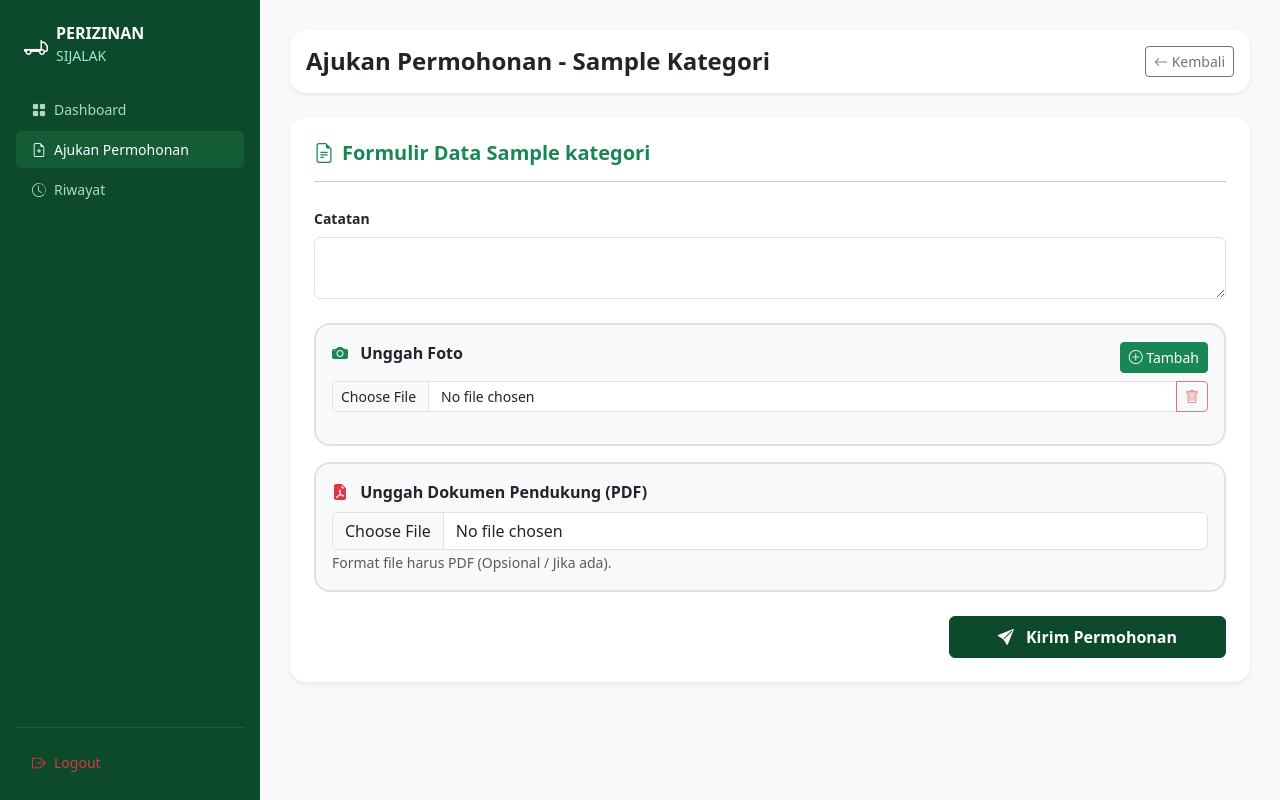
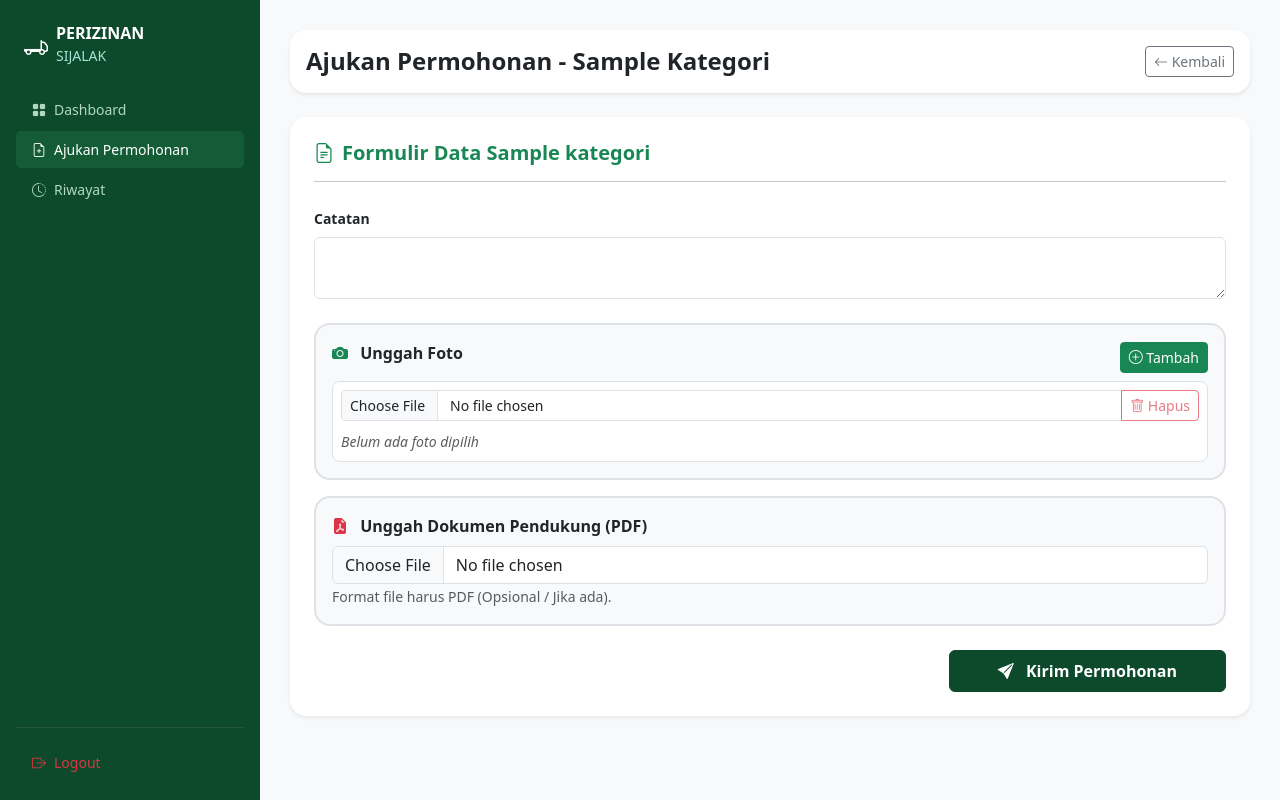
Before and after one commit to dewinoryulindaputri/pengajuan-alat-berat, a Flask app: template templates/permohonan.html in a window 1280 px wide. Run offline with Flask 3, Linux system fonts and the light colour scheme; the template is opened without the code that fills it: most values are stand-ins (such as "Sample title", 1, 10 or a date in 2020); some libraries are stand-ins or nearby versions.

Commit message:
Perbaiki tombol hapus foto agar menghapus baris input dan preview dengan benar

```diff
--- a/templates/permohonan.html
+++ b/templates/permohonan.html
@@ -41,8 +41,7 @@
 
         .btn-success-custom { background-color: #0d4a2b; border-color: #0d4a2b; color: white; }
         .btn-success-custom:hover { background-color: #145c35; border-color: #145c35; color: white; }
-        .preview-box { position: relative; width: 90px; height: 90px; }
-        .preview-img { width: 100%; height: 100%; object-fit: cover; border-radius: 8px; border: 2px solid #dee2e6; }
+        .preview-img { width: 70px; height: 70px; object-fit: cover; border-radius: 8px; border: 2px solid #dee2e6; }
 
         /* Style agar select2 mengikuti lebar bootstrap */
         .select2-container .select2-selection--single { height: 38px; padding: 5px; border: 1px solid #dee2e6; border-radius: 8px; }
@@ -190,13 +189,17 @@
                                 <label class="form-label fw-bold"><i class="bi bi-camera-fill text-success me-2"></i> Unggah Foto</label>
                                 <button type="button" id="btnTambahFoto" class="btn btn-sm btn-success"><i class="bi bi-plus-circle"></i> Tambah</button>
                             </div>
-                            <div id="containerInputFoto" class="vstack gap-2">
-                                <div class="input-group input-group-sm item-foto">
-                                    <input type="file" name="foto" class="form-control file-input" accept="image/*" required>
-                                    <button type="button" class="btn btn-outline-danger btnHapus" disabled><i class="bi bi-trash"></i></button>
+                            <div id="containerInputFoto" class="vstack gap-3">
+                                <div class="p-2 border rounded-3 bg-white item-foto">
+                                    <div class="input-group input-group-sm mb-2">
+                                        <input type="file" name="foto" class="form-control file-input" accept="image/*" required>
+                                        <button type="button" class="btn btn-outline-danger btnHapus" disabled><i class="bi bi-trash"></i> Hapus</button>
+                                    </div>
+                                    <div class="preview-container">
+                                        <small class="text-muted fst-italic">Belum ada foto dipilih</small>
+                                    </div>
                                 </div>
                             </div>
-                            <div id="previewGrid" class="d-flex flex-wrap gap-2 mt-3"></div>
                         </div>
                     </div>
 
@@ -244,13 +247,18 @@
         // Script Foto
         const btnTambahFoto = document.getElementById('btnTambahFoto');
         const containerInputFoto = document.getElementById('containerInputFoto');
-        const previewGrid = document.getElementById('previewGrid');
 
         btnTambahFoto.addEventListener('click', () => {
             const div = document.createElement('div');
-            div.className = 'input-group input-group-sm item-foto';
-            div.innerHTML = `<input type="file" name="foto" class="form-control file-input" accept="image/*" required>
-                             <button type="button" class="btn btn-outline-danger btnHapus"><i class="bi bi-trash"></i></button>`;
+            div.className = 'p-2 border rounded-3 bg-white item-foto';
+            div.innerHTML = `
+                <div class="input-group input-group-sm mb-2">
+                    <input type="file" name="foto" class="form-control file-input" accept="image/*" required>
+                    <button type="button" class="btn btn-outline-danger btnHapus"><i class="bi bi-trash"></i> Hapus</button>
+                </div>
+                <div class="preview-container">
+                    <small class="text-muted fst-italic">Belum ada foto dipilih</small>
+                </div>`;
             containerInputFoto.appendChild(div);
             updateHapusButtons();
         });
@@ -260,13 +268,24 @@
             if (btnHapus) {
                 btnHapus.closest('.item-foto').remove();
                 updateHapusButtons();
-                updatePreviews();
             }
         });
 
         containerInputFoto.addEventListener('change', (e) => {
             if (e.target.classList.contains('file-input')) {
-                updatePreviews();
+                const itemFoto = e.target.closest('.item-foto');
+                const previewContainer = itemFoto.querySelector('.preview-container');
+                const file = e.target.files[0];
+
+                if (file) {
+                    const reader = new FileReader();
+                    reader.onload = function(event) {
+                        previewContainer.innerHTML = `<img src="${event.target.result}" class="preview-img shadow-sm">`;
+                    }
+                    reader.readAsDataURL(file);
+                } else {
+                    previewContainer.innerHTML = `<small class="text-muted fst-italic">Belum ada foto dipilih</small>`;
+                }
             }
         });
 
@@ -276,23 +295,6 @@
                 item.querySelector('.btnHapus').disabled = (items.length === 1);
             });
         }
-
-        function updatePreviews() {
-            previewGrid.innerHTML = '';
-            const fileInputs = containerInputFoto.querySelectorAll('.file-input');
-            fileInputs.forEach((input) => {
-                if (input.files && input.files[0]) {
-                    const reader = new FileReader();
-                    reader.onload = function(e) {
-                        const box = document.createElement('div');
-                        box.className = 'preview-box';
-                        box.innerHTML = `<img src="${e.target.result}" class="preview-img">`;
-                        previewGrid.appendChild(box);
-                    }
-                    reader.readAsDataURL(input.files[0]);
-                }
-            });
-        }
     </script>
 </body>
 </html>
```
